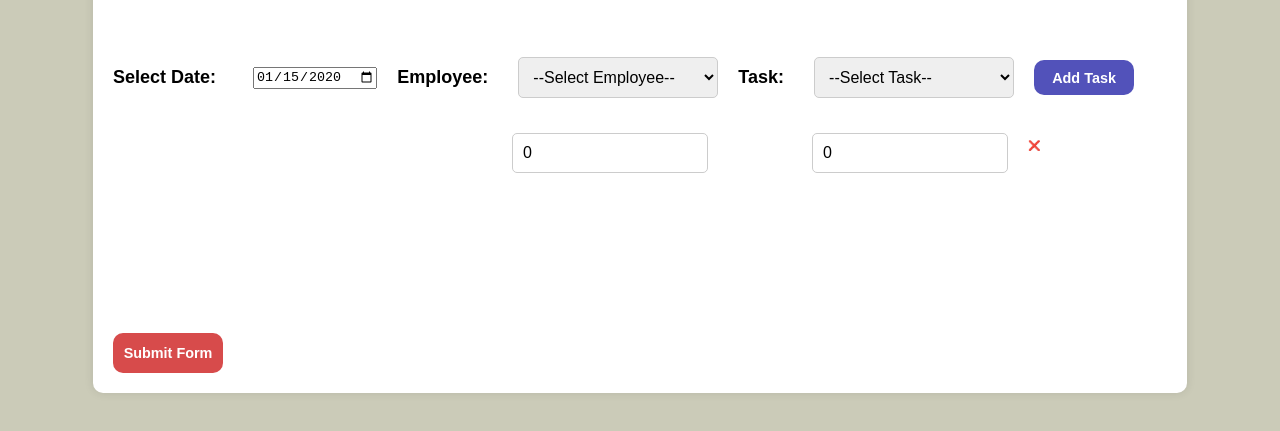
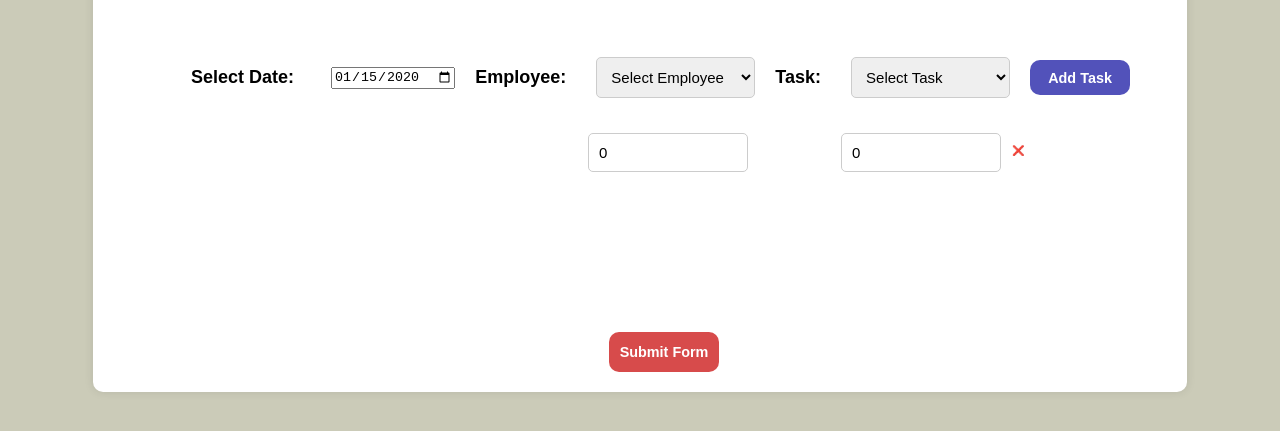
Before and after one commit to SreekanthJaladanki/project_astra, a plain HTML site: page cards/updates.html in a window 1280 px wide. Both pictures are taken after typing "2020-01-15" into the empty fields and a click on the button "Add Task". Shown: the part 101-532 px from the top of the page. Drawn offline with Linux system fonts and the light colour scheme.

Commit message:
Modified

```diff
--- a/cards/updates.css
+++ b/cards/updates.css
@@ -12,6 +12,7 @@ body {
     box-shadow: 0 0 10px rgba(0, 0, 0, 0.1);
     max-width: 85%;
     margin: 0 auto;
+
 }
 
 .row {
@@ -20,6 +21,7 @@ body {
     gap: 20px;
     margin-bottom: 20px;
     margin-top: 60px;
+    margin-left: 78px;
 }
 
 .row label {
@@ -33,8 +35,8 @@ body {
     padding: 10px;
     border-radius: 5px;
     border: 1px solid #ccc;
-    width: 200px;
-    font-size: 16px;
+    width: 159px;
+    font-size: 15px;
 }
 
 .additional-tasks {
@@ -66,7 +68,7 @@ body {
     display: flex;
     gap: 20px;
     align-items: center;
-    margin-left: 120px;
+    margin-left: 196px;
 }
 
 
@@ -74,8 +76,8 @@ body {
     padding: 10px;
     border-radius: 5px;
     border: 1px solid #ccc;
-    width: 170px;
-    font-size: 16px;
+    width: 151px;
+    font-size: 15px;
     margin-top: 15px;
     margin-left: 7px;
 
@@ -84,8 +86,8 @@ body {
   padding: 10px;
     border-radius: 5px;
     border: 1px solid #ccc;
-    width: 174px;
-    font-size: 16px;
+    width: 138px;
+    font-size: 15px;
     margin-top: 15px;
     margin-left: 279px;
 }
@@ -94,6 +96,8 @@ body {
     cursor: pointer;
     font-size: 10px;
     color: red;
+    margin-top: 10px;
+    margin-left: -9px;
 }
 
 .remove-task:hover {
@@ -104,10 +108,10 @@ body {
   padding: 10px;
     border-radius: 5px;
     border: 1px solid #ccc;
-    width: 174px;
-    font-size: 16px;
+    width: 138px;
+    font-size: 15px;
     margin-top: 15px;
-  margin-left: 84px;
+  margin-left: 73px;
 
 }
 
@@ -135,6 +139,7 @@ button {
     font-weight: bold;
     color: white;
     margin-top: 160px;
+    margin-left: 31rem;
 }
 
 #datelabel {
--- a/cards/updates.html
+++ b/cards/updates.html
@@ -17,13 +17,13 @@
             <input type="date" id="selectDate" name="selectDate" required>
             <label for="employee">Employee:</label>
             <select id="employee" required>
-                <option value="0">--Select Employee--</option>
-                <option value="trainer">Trainer</option>
-                <option value="trainee">Trainee</option>
+                <option value="0">Select Employee</option>
+                <option value="Trainer">Trainer</option>
+                <option value="Trainee">Trainee</option>
             </select>
             <label for="task">Task:</label>
             <select id="task" required>
-                <option value="0">--Select Task--</option>
+                <option value="0">Select Task</option>
                 <option value="Taking Mock">Taking Mock</option>
                 <option value="Taking batches">Taking Batches</option>
                 <option value="Taking grooming">Taking Grooming</option>
@@ -76,7 +76,7 @@
                 const batchesSelect = document.createElement("select");
                 batchesSelect.name = "batches";
                 batchesSelect.classList.add("batches-select");
-                const optionValues = ["--Select Batches--", 1, 2, 3, 4, 5];
+                const optionValues = ["Select Batches", 1, 2, 3, 4, 5];
                 optionValues.forEach((value) => {
                     const option = document.createElement("option");
                     option.value = value;
```
